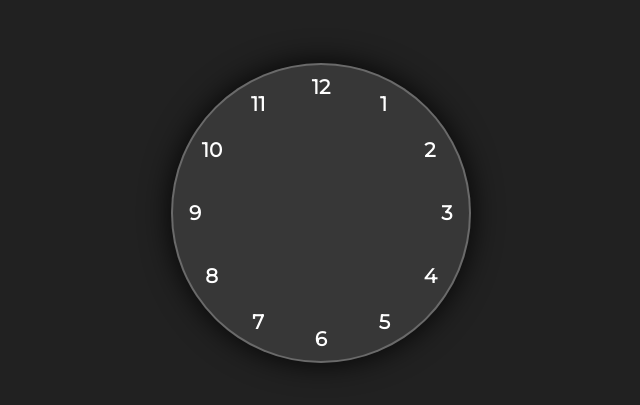
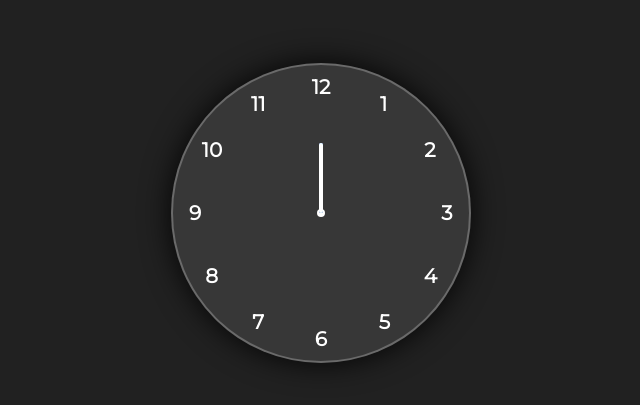
Before and after one commit to srushti-shete/AnalogClock, a plain HTML site: page index.html in a window 1280 px wide. Shown: the part 187-592 px from the top of the page, 319-959 px from the left. Drawn offline with Linux system fonts and the light colour scheme.

Commit message:
Designed Clock with CSS

```diff
--- a/index.html
+++ b/index.html
@@ -9,6 +9,11 @@
 <body>
    <div class="container">
     <div class="clock">
+
+        <div style = "--clr:#ff3d58;" class="hand"><i></i></div>
+        <div style = "--clr:#00a6ff;" class="hand"><i></i></div>
+        <div style = "--clr:#ffffff;" class="hand"><i></i></div>
+
         <span style="--i:1;"><b>1</b></span>
         <span style="--i:2;"><b>2</b></span>
         <span style="--i:3;"><b>3</b></span>
@@ -23,5 +28,6 @@
         <span style="--i:12;"><b>12</b></span>
     </div>
    </div>
+   <script src="script.js"></script>
 </body>
 </html>
--- a/style.css
+++ b/style.css
@@ -25,6 +25,9 @@ body{
     background-color: rgba(255, 255, 255, 0.1);
     border: 2px solid rgba(255, 255, 255, 0.25);
     box-shadow: 0px 0px 30px rgba(0, 0, 0, 0.9 );
+    display: flex;
+    justify-content: center;
+    align-items: center;
 }
 .clock span{
     position: absolute;
@@ -37,3 +40,24 @@ body{
     display: inline-block;
     font-size: 20px;
 }
+.clock::before{
+    content: '';
+    position: absolute;
+    width: 8px;
+    height: 8px;
+    border-radius: 50%;
+    background-color: #ffffff;
+}
+.hand{
+    position: absolute;
+    display: flex;
+    justify-content: center;
+    align-items: flex-end;
+}
+.hand i{
+    position: absolute;
+    background-color: var(--clr);
+    width: 4px;
+    height: 70px;
+    border-radius: 8px;
+}
```
